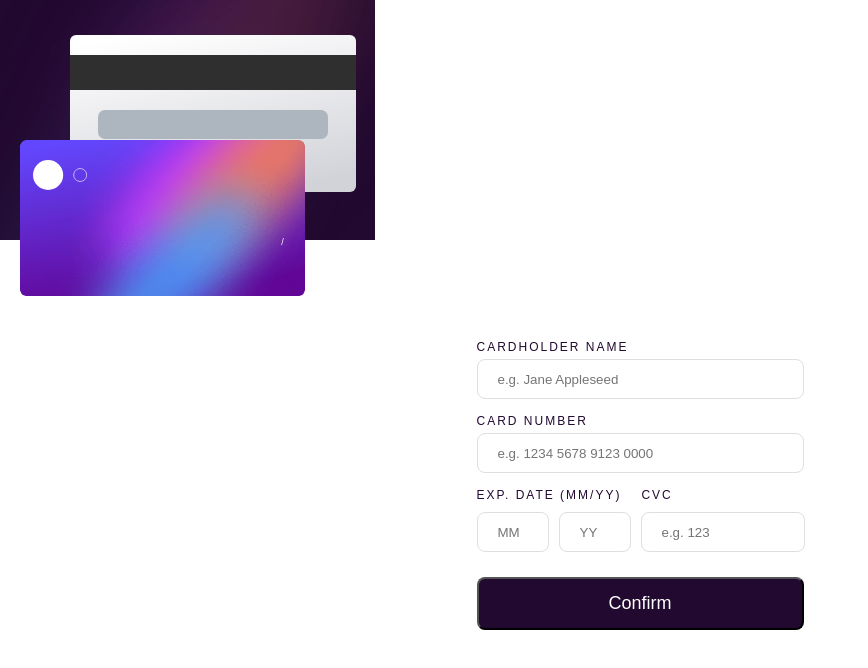
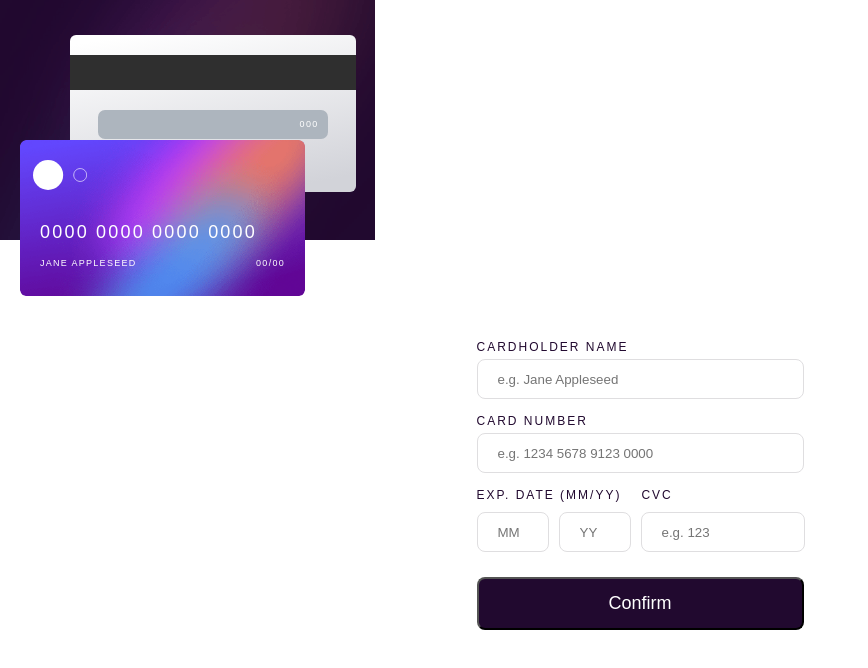
Before and after one commit to marriamdd/interactive-card-details-form, a React (Vite) app: page / in a window 1280 px wide. Shown: the top 668 px of the page, without its empty margins (0-868 px from the left). Built offline with nearby package versions, Linux system fonts and the light colour scheme.

Commit message:
create default values for card expression

```diff
--- a/src/components/Header.tsx
+++ b/src/components/Header.tsx
@@ -1,3 +1,4 @@
+import { useEffect } from "react";
 import styled from "styled-components";
 interface IUserInfo {
   userName: string;
@@ -16,16 +17,28 @@ export default function Header({
       <BackOfCard>
         <div className="blackRectangle"></div>
         <div className="greyRectangle">
-          <p>{userInformation.cvc}</p>
+          <p>{userInformation.cvc ? userInformation.cvc : "000"}</p>
         </div>
       </BackOfCard>
       <FrontOfCard>
         <img src="public/images/card-logo.svg" alt="card-logo" />
         <div>
-          <h2>{userInformation.cardNumber}</h2>
+          <h2>
+            {!userInformation.cardNumber
+              ? "0000 0000 0000 0000 "
+              : userInformation.cardNumber}
+          </h2>
           <div>
-            <span>{userInformation.userName}</span>
-            <span>{`${userInformation.mm} / ${userInformation.yy}`}</span>
+            <span>
+              {userInformation.userName
+                ? userInformation.userName
+                : "JANE APPLESEED"}
+            </span>
+            <span>
+              {userInformation.mm || userInformation.yy
+                ? `${userInformation.mm} / ${userInformation.yy}`
+                : "00/00"}
+            </span>
           </div>
         </div>
       </FrontOfCard>
```
Also changed, not shown: src/App.tsx (+10 -2 lines).
